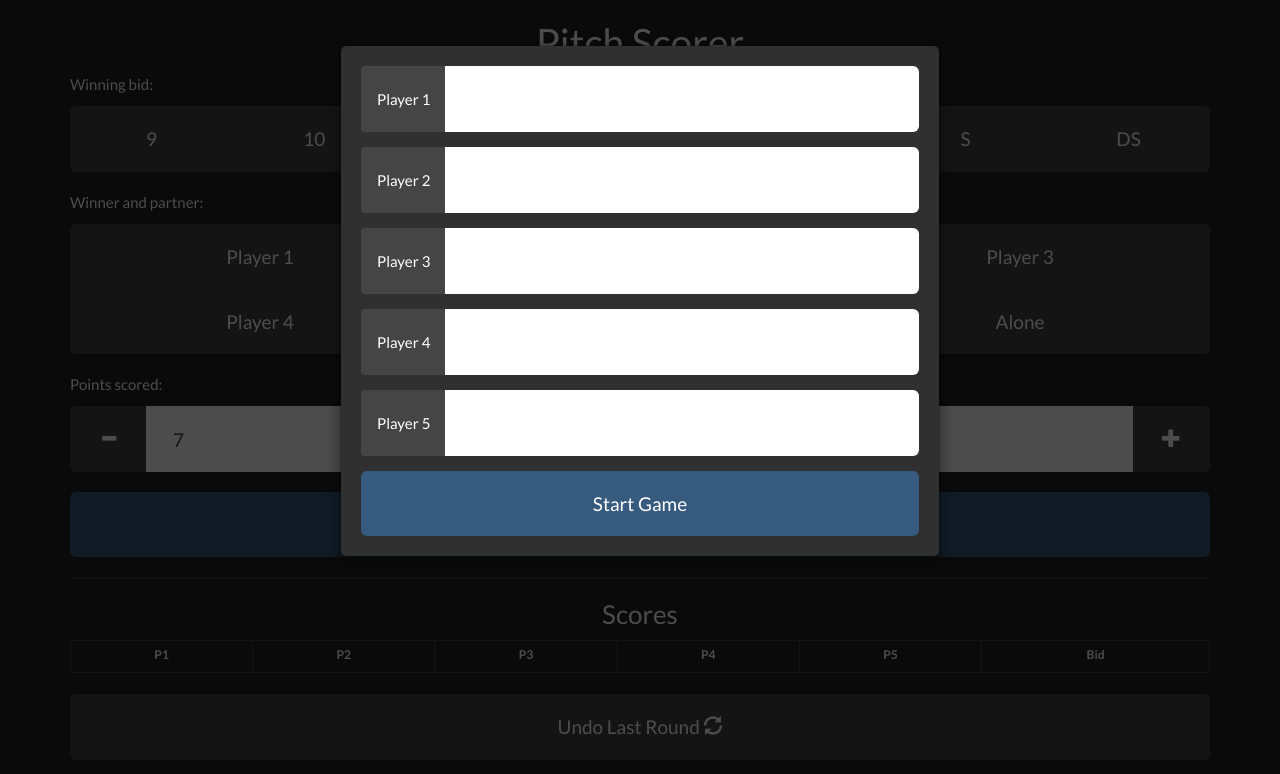
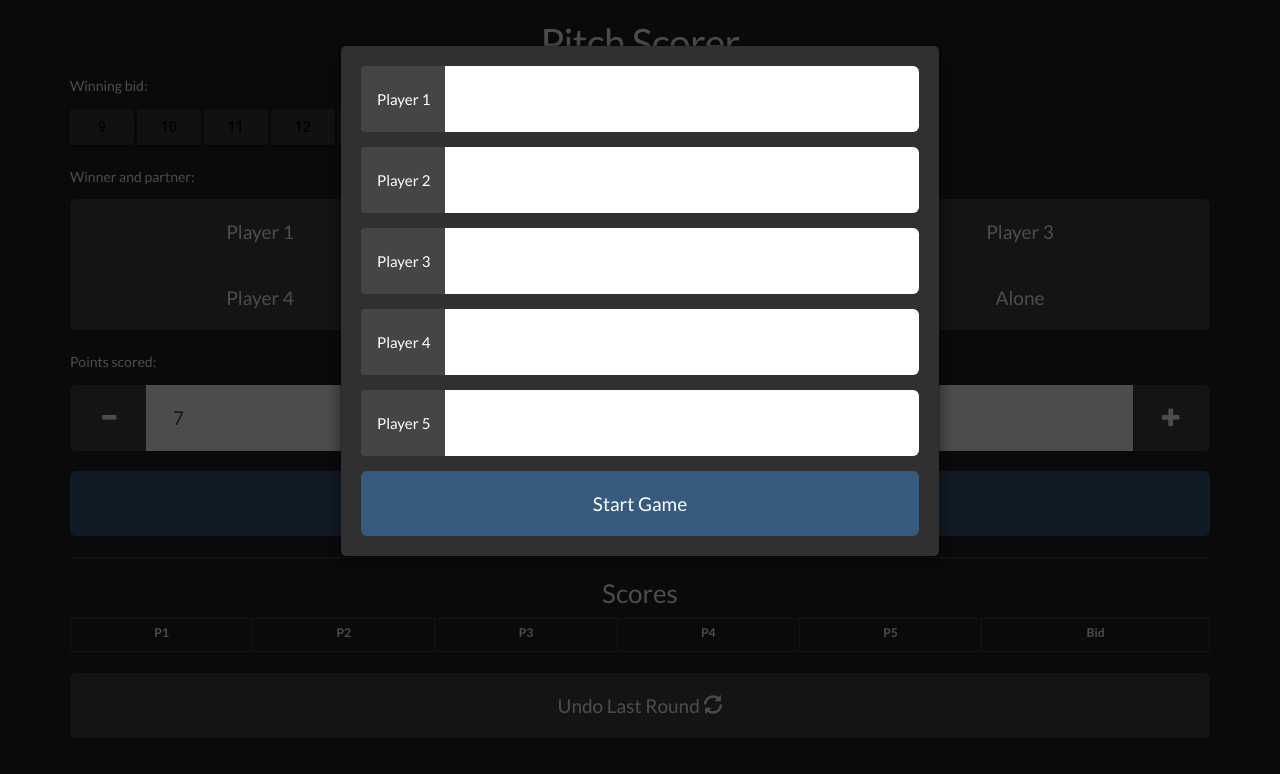
Before and after one commit to scorepitch/scorepitch.github.io, a Jekyll site: the page built from index.html, in a window 1280 px wide. Shown: the top 774 px of the page. Built offline with Jekyll 4.4.1, drawn with Linux system fonts in a browser that asks for light colours.

Commit message:
Add material references

```diff
--- a/_layouts/default.html
+++ b/_layouts/default.html
@@ -5,13 +5,13 @@
     <meta http-equiv="X-UA-Compatible" content="chrome=1">
     <meta name="viewport" content="width=device-width, initial-scale=1">
     <meta name="mobile-web-app-capable" content="yes">
-    <!-- <link rel="stylesheet" href="/stylesheets/material.min.css" />
-    <script type="text/javascript" src="/scripts/material.min.js"></script> -->
+    <link rel="stylesheet" href="/stylesheets/material.min.css" />
     <link rel="stylesheet" href="/stylesheets/bootstrap.min.css" />
     <link rel="stylesheet" href="/stylesheets/style.css" />
 
     <script type="text/javascript" src="/scripts/jquery-3.1.1.min.js"></script>
     <script type="text/javascript" src="/scripts/bootstrap.min.js"></script>
+    <script type="text/javascript" src="/scripts/material.min.js"></script>
     <script type="text/javascript" src="/scripts/script.js"></script>
   </head>
   <body>
--- a/index.html
+++ b/index.html
@@ -7,29 +7,29 @@
   <div class="row">
     <div class="col-md-12">
       <p><span id="bidMessage" class="pull-right validate hidden">Select bid!</span><span>Winning bid:</span></p>
-      <div class="btn-group btn-group-justified bidGroup">
-        <div class="btn-group">
-          <button type="button" class="btn btn-default btn-lg">9</button>
-        </div>
-        <div class="btn-group">
-          <button type="button" class="btn btn-default btn-lg">10</button>
-        </div>
-        <div class="btn-group">
-          <button type="button" class="btn btn-default btn-lg">11</button>
-        </div>
-        <div class="btn-group">
-          <button type="button" class="btn btn-default btn-lg">12</button>
-        </div>
-        <div class="btn-group">
-          <button type="button" class="btn btn-default btn-lg">13</button>
-        </div>
-        <div class="btn-group">
-          <button type="button" class="btn btn-default btn-lg">S</button>
-        </div>
-        <div class="btn-group">
-          <button type="button" class="btn btn-default btn-lg">DS</button>
-        </div>
-      </div>
+      <!-- <div class="btn-group btn-group-justified bidGroup"> -->
+        <!-- <div class="btn-group"> -->
+          <button type="button" class="mdl-button mdl-js-button mdl-button--raised">9</button>
+        <!-- </div> -->
+        <!-- <div class="btn-group"> -->
+          <button type="button" class="mdl-button mdl-js-button mdl-button--raised">10</button>
+        <!-- </div> -->
+        <!-- <div class="btn-group"> -->
+          <button type="button" class="mdl-button mdl-js-button mdl-button--raised">11</button>
+        <!-- </div> -->
+        <!-- <div class="btn-group"> -->
+          <button type="button" class="mdl-button mdl-js-button mdl-button--raised">12</button>
+        <!-- </div> -->
+        <!-- <div class="btn-group"> -->
+          <button type="button" class="mdl-button mdl-js-button mdl-button--raised">13</button>
+        <!-- </div> -->
+        <!-- <div class="btn-group"> -->
+          <button type="button" class="mdl-button mdl-js-button mdl-button--raised">S</button>
+        <!-- </div> -->
+        <!-- <div class="btn-group"> -->
+          <button type="button" class="mdl-button mdl-js-button mdl-button--raised">DS</button>
+        <!-- </div> -->
+      <!-- </div> -->
     </div>
   </div>
 
```
Also changed, not shown: scripts/material.min.js, stylesheets/material.min.css.
